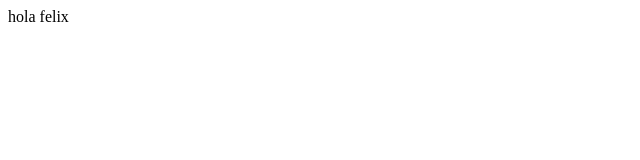
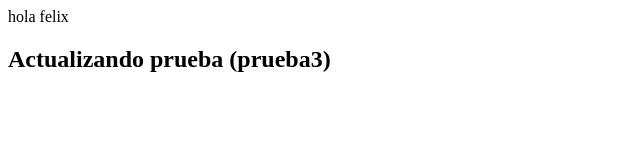
Before and after one commit to felixjeffersonponcemontero/Ejemplo, a plain HTML site: page index3.html in a window 1280 px wide. Shown: the whole page, without its empty margins (0-640 px from the left). Drawn offline with Linux system fonts and the light colour scheme.

Commit message:
Update index3.html

```diff
--- a/index3.html
+++ b/index3.html
@@ -7,6 +7,6 @@ hola felix
     <title>Document</title>
 </head>
 <body>
-
+    <h2>Actualizando prueba (prueba3)</h2>
 </body>
 </html>
```
